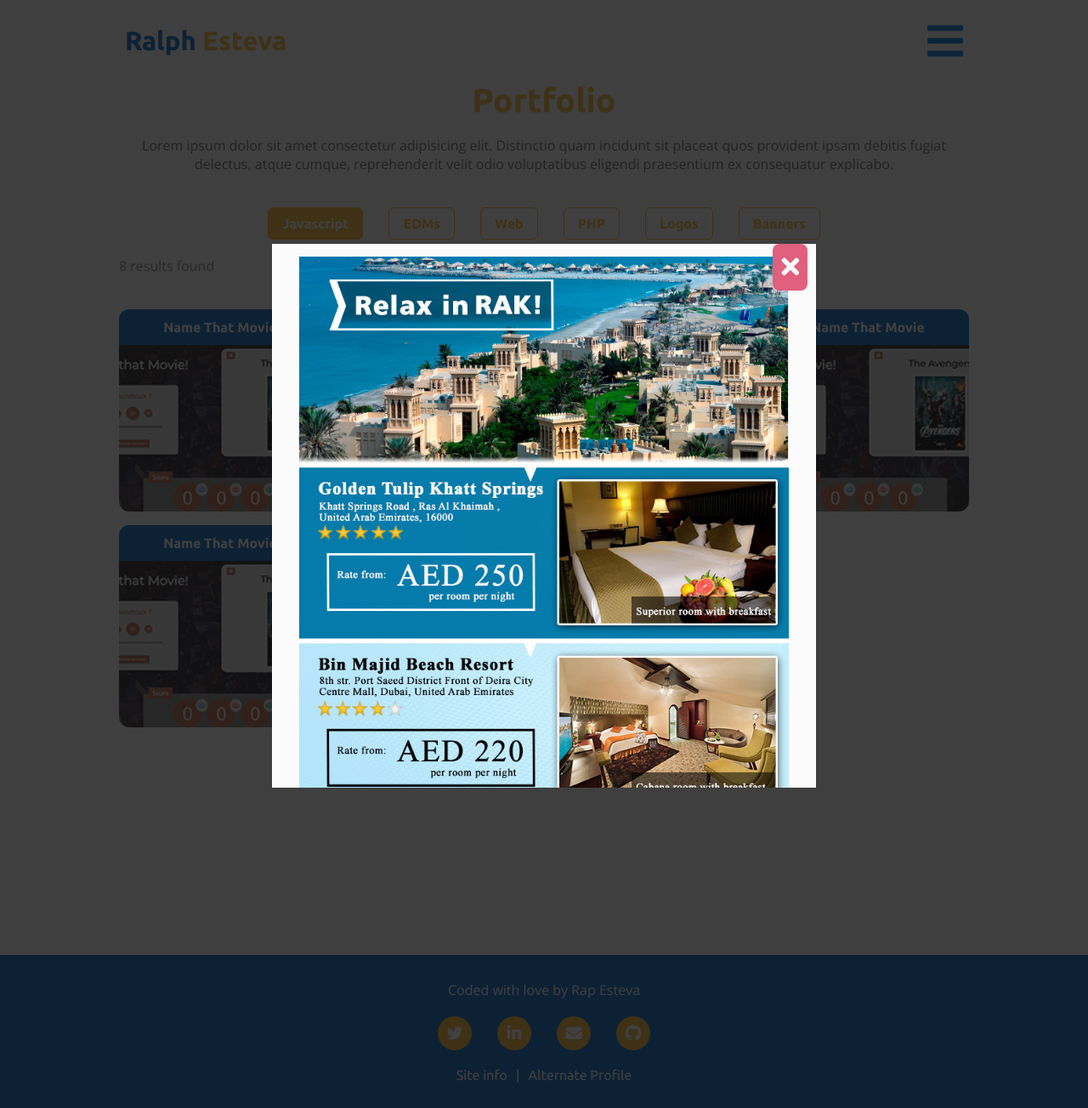
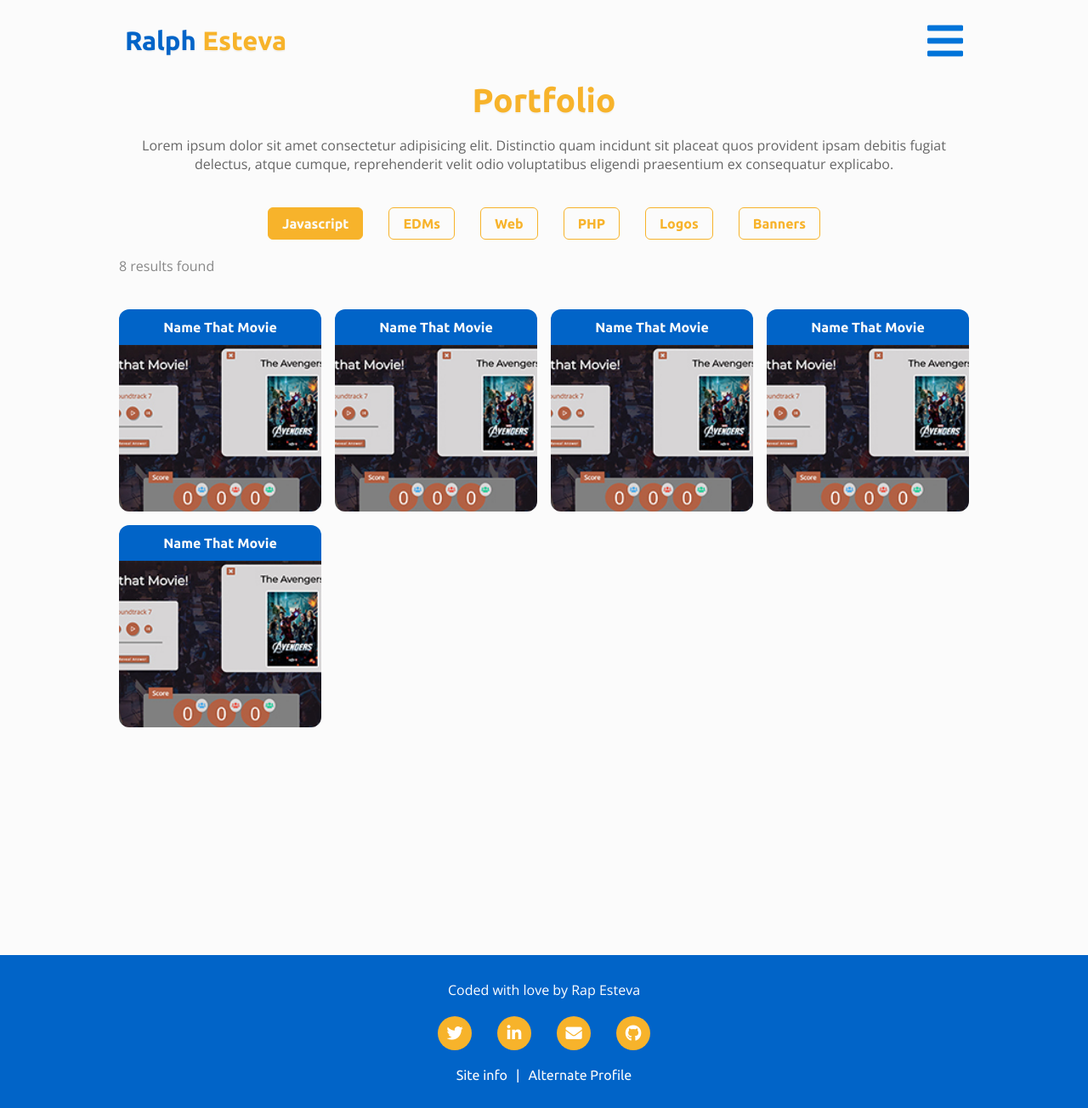
Before and after one commit to rapsamaniego27/portfolio-2020, a Jekyll site: the page built from portfolio/index.html, in a window 1280 px wide. Shown: the whole page at 85% size. Built offline with Jekyll 4.4.1, drawn with Linux system fonts in a browser that asks for light colours; nearby versions of some CDN libraries.

Commit message:
hid temporarily

```diff
--- a/_includes/modal-image.html
+++ b/_includes/modal-image.html
@@ -1,4 +1,4 @@
-<div class="modal__overlay" id="modalImgOverlay">
+<div class="modal__overlay modal--hide" id="modalImgOverlay">
 
  <div class="modal__secondary">
    <a href="#" target="_blank" class="modal-close__secondary" id="modalClose">
@@ -13,7 +13,6 @@
    </div>
    <!-- End Content -->
 
-
   </div>
  </div>
 </div>
```
